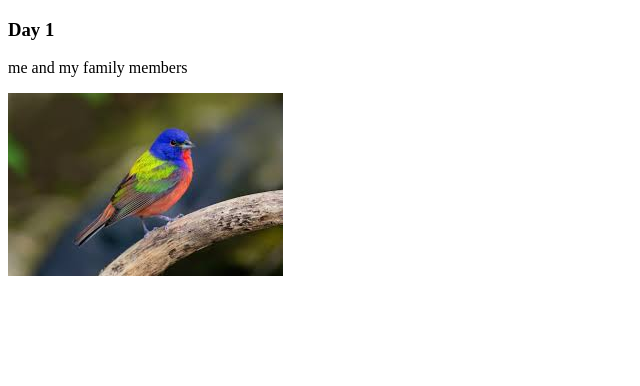
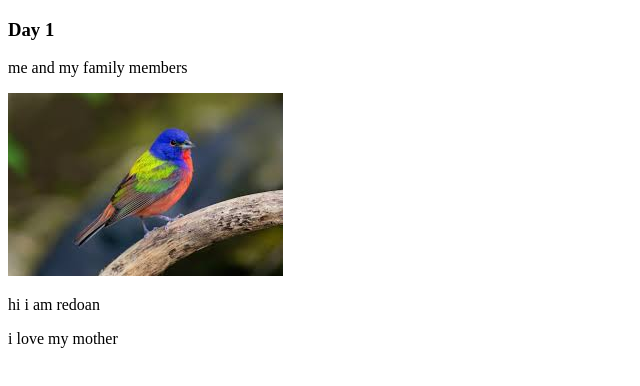
Before and after one commit to GMRedoan/nine-repo, a plain HTML site: page index.html in a window 1280 px wide. Shown: the whole page, without its empty margins (0-640 px from the left). Drawn offline with Linux system fonts and the light colour scheme.

Commit message:
my travel

```diff
--- a/index.html
+++ b/index.html
@@ -9,5 +9,7 @@
     <h3>Day 1</h3>
     <p>me and my family members</p>
     <img src="photos/download (1).jpeg" alt="">
+    <p>hi i am redoan</p>
+    <p>i love my mother</p>
 </body>
 </html>
```
